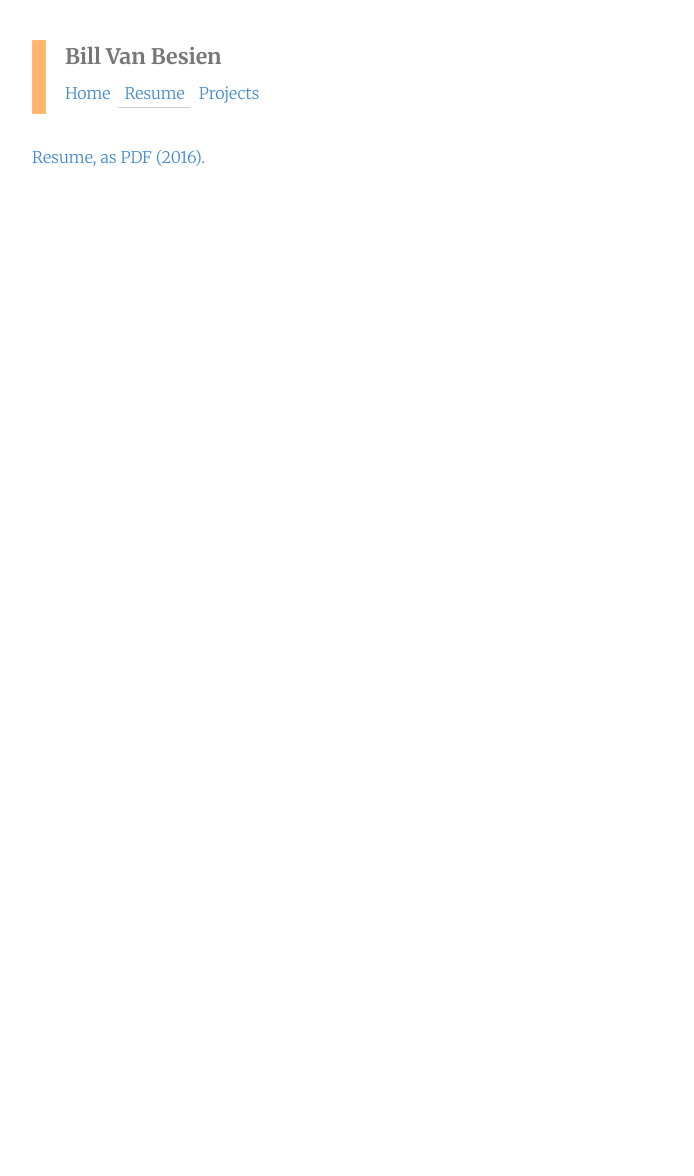
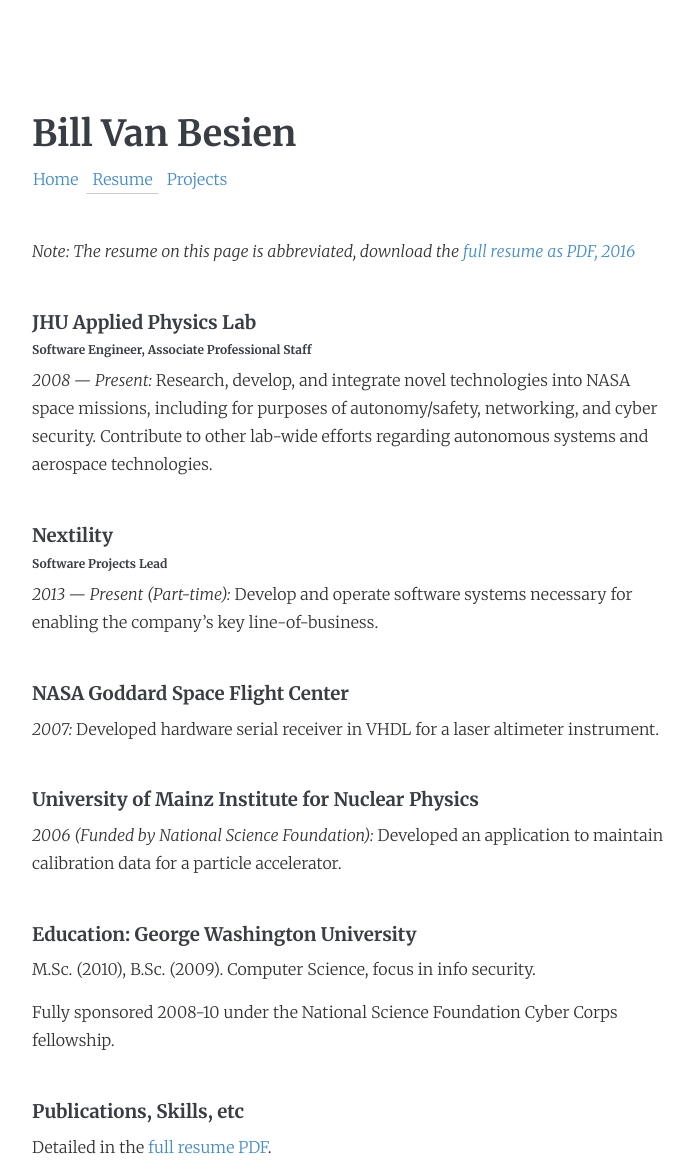
Before and after one commit to billvb/billvb.github.io, a Jekyll site: the page built from resume/index.md, in a window 1280 px wide. Shown: the whole page, without its empty margins (38-732 px from the left). Built offline with Jekyll 4.4.1, drawn with Linux system fonts in a browser that asks for light colours; nearby versions of some CDN libraries; before the commit the page ends 900 px from its top, so only the background shows below that.

Commit message:
Simplified and stark-ified site

```diff
--- a/_config.yml
+++ b/_config.yml
@@ -1,3 +1,4 @@
 safe: true
 lsi: false
 pygments: true
+host: 0.0.0.0
--- a/_layouts/base.html
+++ b/_layouts/base.html
@@ -4,34 +4,21 @@
     <meta charset="utf-8">
     <meta http-equiv="X-UA-Compatible" content="IE=edge">
     <meta name="viewport" content="width=device-width, initial-scale=1">
-    <meta name="description" content="">
-    <meta name="author" content="">
 
-    <title>{{ page.title }} - billvb.github.io</title>
+    <title>Bill Van Besien, {{ page.title }}</title>
 
     <!-- Bootstrap core CSS -->
     <link href="/stylesheets/bootstrap.min.css" rel="stylesheet">
     <link href="/stylesheets/bootstrap-theme.min.css" rel="stylesheet">
     <link href="/stylesheets/billvb.css" rel="stylesheet">
-
     <script src="http://code.jquery.com/jquery-1.10.1.min.js"></script>
     <script type="text/javascript" src="http://cdn.mathjax.org/mathjax/latest/MathJax.js?config=TeX-AMS-MML_HTMLorMML">
     </script>
-
   </head>
-
-  <style>
-    div.page-header {
-        border-bottom-width: 0px;
-    }
-  </style>
-
 
   <body>
     <div class="container">
-
         <div class="page-header">
-            <div id="interesting">
             <div id="decal"></div>
             <div id="heading">
                 <div id="title">
@@ -44,15 +31,10 @@
                 </ul>
             </div>
       </div>
-
-      </div>
-
       <div class="row">
         <div class="col-lg-12 col-sm-12 col-md-12 billvb-content">{{ content }}</div>
       </div>
-
     </div> <!-- /container -->
-
 
     <!-- Bootstrap core JavaScript
     ================================================== -->
@@ -87,6 +69,5 @@
                 referrer: ""});
         });
     </script>
-    <!-- Placed at the end of the document so the pages load faster -->
   </body>
 </html>
--- a/resume/index.md
+++ b/resume/index.md
@@ -3,4 +3,39 @@ title: Resume
 layout: base
 ---
 
-<a href="http://billvb.github.io/resume/vanbesien_resume_201604.pdf" target="_blank">Resume, as PDF (2016).</a>
+_Note:_ *The resume on this page is abbreviated, download the [full resume as PDF, 2016](http://billvb.github.io/resume/vanbesien_resume_201604.pdf)*
+
+### JHU Applied Physics Lab
+
+###### Software Engineer, Associate Professional Staff
+
+*2008 &mdash; Present:* Research, develop, and integrate novel technologies into NASA space missions, including for purposes of autonomy/safety, networking, and cyber security.
+Contribute to other lab-wide efforts regarding autonomous systems and aerospace technologies.
+
+
+### Nextility
+
+###### Software Projects Lead
+
+*2013 &mdash; Present (Part-time):* Develop and operate software systems necessary for enabling the company's key line-of-business.
+
+
+### NASA Goddard Space Flight Center
+
+*2007:* Developed hardware serial receiver in VHDL for a laser altimeter instrument.
+
+
+### University of Mainz Institute for Nuclear Physics
+
+*2006 (Funded by National Science Foundation):* Developed an application to maintain calibration data for a particle accelerator.
+
+
+### Education: George Washington University
+
+M.Sc. (2010), B.Sc. (2009). Computer Science, focus in info security.
+
+Fully sponsored 2008-10 under the National Science Foundation Cyber Corps fellowship.
+
+### Publications, Skills, etc
+
+Detailed in the [full resume PDF](http://billvb.github.io/resume/vanbesien_resume_201604.pdf).
--- a/stylesheets/billvb.css
+++ b/stylesheets/billvb.css
@@ -3,28 +3,21 @@
 @import url(http://fonts.googleapis.com/css?family=Merriweather:400,300,300italic,700);
 
 body {
-    /*font: 16px/1.5 Lato, "Helvetica Neue", Helvetica, Arial, sans-serif;*/
-    /*font: 12pt/1.5 Merriweather;*/
     font: 12pt/1.5 Merriweather;
-    color:#333; /* was 777 */
     font-weight: 300;
+    color: #393D44;
 }
 
 h1, h2, h3, h4, h5, h6 {
-    /*font-family: Lato, "Helvetica Neue", Helvetica, Arial, sans-serif;*/
-
-    color:#777; /* was 777 */
     font-weight: 700;
 }
 
-
-.billvb-content li {
-    max-width: 700px;
-    font-size: 12pt;
+h3 {
+    margin-top: 2.3em;
+    font-size: 14pt;
 }
 
 p {
-    max-width: 700px; /*36em;*/
     font-size: 12pt;
     line-height: 175%;
     letter-spacing: 0.01rem;
@@ -33,18 +26,18 @@ p {
     text-align: left;
 }
 
-#site-title {
-    color: #aaa;
+.billvb-content {
+    max-width: 42em;
 }
 
 #pages-menu {
-    margin-left: -14px;
+    margin-left: -5px;
 }
 
-
-#interesting #pages-menu {
-    margin-left: 15px;
-    padding-left: 12px;
+.page-header {
+    margin-top: 10%;
+    margin-bottom: 3%;
+    border-bottom-width: 0px;
 }
 
 .nav-pills>li>a {
@@ -72,84 +65,6 @@ p {
     border-bottom: 1px solid #ccc;
 }
 
-#interesting {
-    overflow: hidden;
-}
-
-#interesting #decal {
-    width: 14px;
-    height: 74px;
-    border: 1px solid #ffbd6d;
-    background-color: #ffb56d;
-    border-radius: 0px;
-    float: left;
-}
-
-#interesting #heading {
-    vertical-align: middle;
-}
-
-#interesting #heading #title {
-    padding-left: 15px;
-    margin-left: 15px;
-    vertical-align: middle;
-    padding-top: auto;
-    padding-bottom: auto;
-}
-
-#interesting #heading #title h1 {
-    font-size: 16pt;
-    margin: 0;
-    padding: 0;
-    padding-left: 3px;
-    margin-top: 5px;
-    margin-bottom: 10px;
-}
-
-#interesting #heading #title p {
-    margin: 0;
-    padding: 0;
-    text-decoration: italic;
-    font-size: 11pt;
-    font-color: #666;
-}
-
-
-.billvb-content img {
-    max-width: 100%;
-}
-
-.post_entry img {
-    padding: 0;
-    margin: 0;
-    padding-top: 2px;
-    padding-bottom: 2px;
-    margin-top: 1em;
-    margin-bottom: 1em;
-
-    border-top: 1px solid #ccc;
-    border-bottom: 1px solid #ccc;
-}
-
-
-.album-thumb {
-    text-align: center;
-}
-
-
-.display-img {
-    max-width: 100%;
-    max-height: 100%;
-}
-
-.content-slide p {
-    text-align: center;
-    margin-top: -30px;
-    width: 100%;
-    max-width: 100%;
-    display: none;
-}
-
 #my-photo {
     float: left;
     margin-right: 1em;
```
Lines whose indentation alone changed are shown as unchanged.
